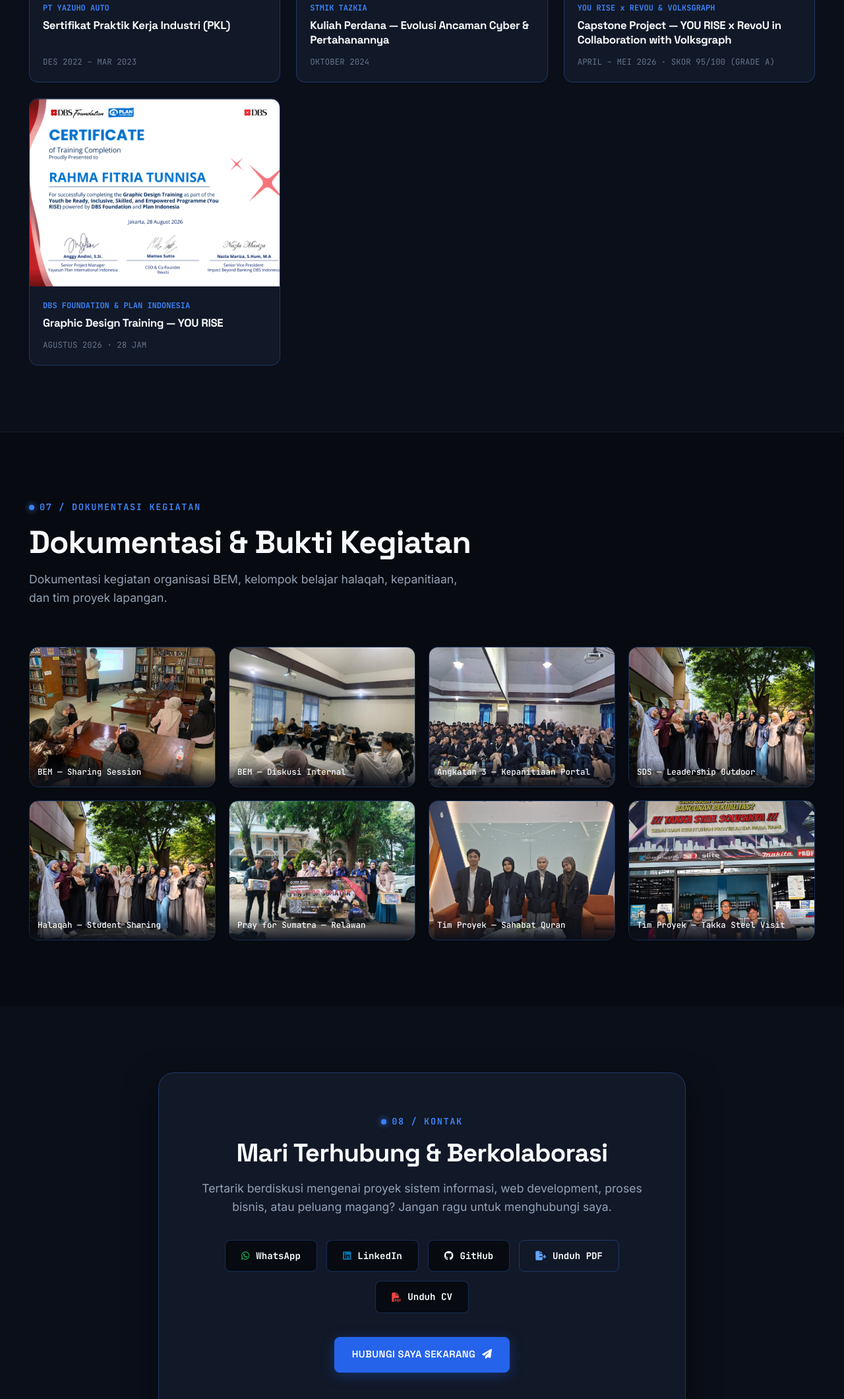
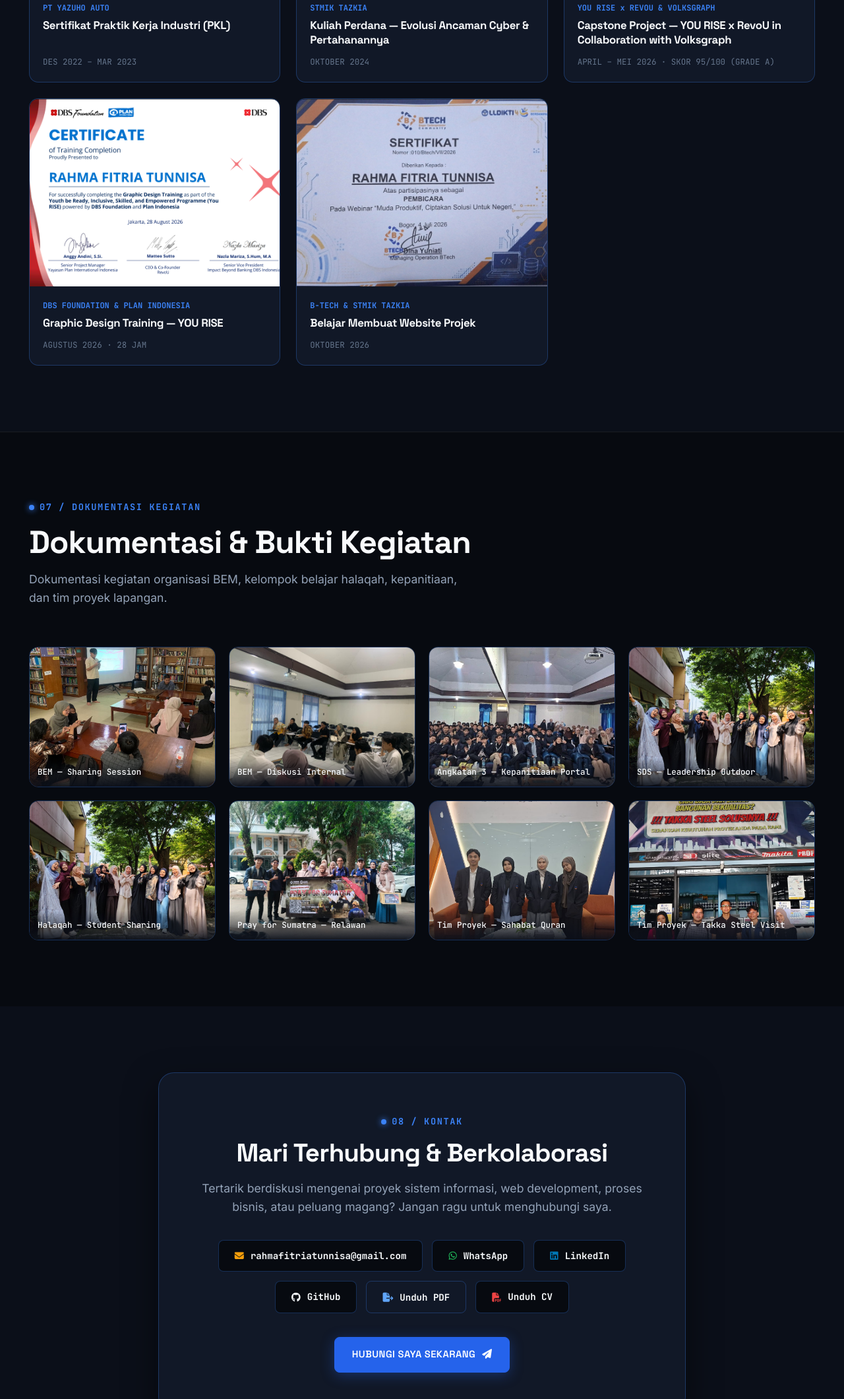
Before and after one commit to nisa262006/rahma-fitria-tunnisa, a plain HTML site: page index.html in a window 1280 px wide. Shown: the part 9477-11597 px from the top of the page at 66% size. Drawn offline with Linux system fonts and the light colour scheme; animation ran at ten frames a second.

Commit message:
penambahan sertifikat & email

```diff
--- a/index.html
+++ b/index.html
@@ -929,6 +929,28 @@
             </div>
           </div>
 
+          <!-- Cert 15: Belajar Membuat Website Projek - B-TECH & STMIK Tazkia -->
+          <div class="cert-card reveal"
+               data-lightbox="true"
+               data-src="assets/certificates/webprojek.png"
+               data-title="Belajar Membuat Website Projek"
+               data-category="BOGOR TECHNOPRENEUR COMMUNITY (B-TECH) &amp; STMIK TAZKIA"
+               data-description="Sertifikat kelulusan workshop Belajar Membuat Website Projek diselenggarakan oleh B-TECH bekerja sama dengan STMIK Tazkia (Oktober 2026).">
+            <div class="cert-preview">
+              <img src="assets/certificates/webprojek.png" alt="B-TECH Web Project Certificate" loading="lazy" width="400" height="300">
+              <div class="cert-overlay">
+                <span class="cert-overlay-btn"><i class="fas fa-search-plus"></i> <span data-i18n="cert.view_btn">Lihat Sertifikat</span></span>
+              </div>
+            </div>
+            <div class="cert-info">
+              <div>
+                <div class="cert-issuer" data-i18n="cert15.issuer">B-TECH &amp; STMIK TAZKIA</div>
+                <h3 class="cert-title" data-i18n="cert15.title">Belajar Membuat Website Projek</h3>
+              </div>
+              <div class="cert-date" data-i18n="cert15.date">OKTOBER 2026</div>
+            </div>
+          </div>
+
         </div>
 
       </div>
@@ -1035,6 +1057,10 @@
           </p>
 
           <div class="contact-links-grid">
+            <a href="mailto:rahmafitriatunnisa@gmail.com" class="contact-chip" id="contact-email">
+              <i class="fas fa-envelope" style="color: #f59e0b;"></i>
+              <span data-i18n="contact.btn_email">rahmafitriatunnisa@gmail.com</span>
+            </a>
             <a href="https://wa.link/4pl1ji" target="_blank" rel="noopener noreferrer" class="contact-chip" id="contact-whatsapp">
               <i class="fab fa-whatsapp" style="color: #22c55e;"></i>
               <span data-i18n="contact.btn_whatsapp">WhatsApp</span>
@@ -1084,6 +1110,7 @@
         <span data-i18n="footer.copyright">© 2026 Rahma Fitria Tunnisa. Dibuat dengan HTML, CSS &amp; JavaScript.</span>
       </div>
       <div style="display: flex; gap: 16px; align-items: center;">
+        <a href="mailto:rahmafitriatunnisa@gmail.com" aria-label="Email"><i class="fas fa-envelope"></i></a>
         <a href="https://www.linkedin.com/in/rahma-fitria-tunnisa-91470b333/" target="_blank" rel="noopener noreferrer" aria-label="LinkedIn"><i class="fab fa-linkedin"></i></a>
         <a href="https://github.com/nisa262006" target="_blank" rel="noopener noreferrer" aria-label="GitHub"><i class="fab fa-github"></i></a>
         <a href="https://wa.link/4pl1ji" target="_blank" rel="noopener noreferrer" aria-label="WhatsApp"><i class="fab fa-whatsapp"></i></a>
```
Also changed, not shown: portfolio.html (+16 -0 lines), assets/certificates/webprojek.png (added).
